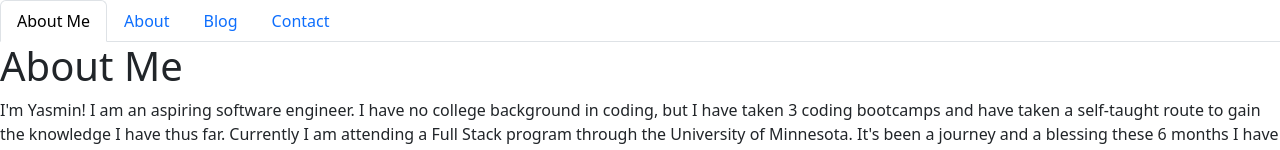
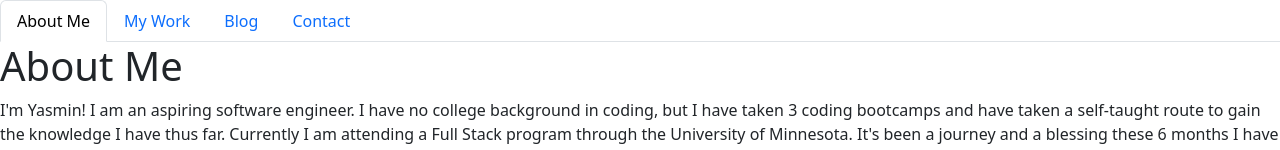
Before and after one commit to XDSirius/My-React-Portfolio, a React (Vite) app in the folder react-profile/: page / in a window 1280 px wide. Shown: the top 150 px of the page. Built offline with nearby package versions, Linux system fonts and the light colour scheme.

Commit message:
added my work

```diff
--- a/react-profile/src/components/NavTabs.jsx
+++ b/react-profile/src/components/NavTabs.jsx
@@ -18,12 +18,12 @@ function NavTabs({ currentPage, handlePageChange }) {
       </li>
       <li className="nav-item">
         <a
-          href="#about"
-          onClick={() => handlePageChange('About')}
+          href="#MyWork"
+          onClick={() => handlePageChange('MyWork')}
           // Check to see if the currentPage is `About`, and if so we use the active link class from bootstrap. Otherwise, we set it to a normal nav-link
-          className={currentPage === 'About' ? 'nav-link active' : 'nav-link'}
+          className={currentPage === 'MyWork' ? 'nav-link active' : 'nav-link'}
         >
-          About
+          My Work
         </a>
       </li>
       <li className="nav-item">
--- a/react-profile/src/components/PortfolioContainer.jsx
+++ b/react-profile/src/components/PortfolioContainer.jsx
@@ -1,10 +1,10 @@
 import React, { useState } from 'react';
 import NavTabs from './NavTabs';
-import Home from './pages/AboutMe';
-import About from './pages/About';
+import About from './pages/MyWork';
 import Blog from './pages/Blog';
 import Contact from './pages/Contact';
 import AboutMe from './pages/AboutMe';
+import MyWork from './pages/MyWork';
 
 export default function PortfolioContainer() {
   const [currentPage, setCurrentPage] = useState('AboutMe');
@@ -14,8 +14,8 @@ export default function PortfolioContainer() {
     if (currentPage === 'AboutMe') {
       return <AboutMe />;
     }
-    if (currentPage === 'About') {
-      return <About />;
+    if (currentPage === 'MyWork') {
+      return <MyWork />;
     }
     if (currentPage === 'Blog') {
       return <Blog />;
--- a/react-profile/src/components/pages/About.jsx
+++ b/react-profile/src/components/pages/MyWork.jsx
@@ -1,6 +1,6 @@
 import React from 'react';
 
-export default function About() {
+export default function MyWork() {
   return (
     <div>
       <h1>About Page</h1>
```
